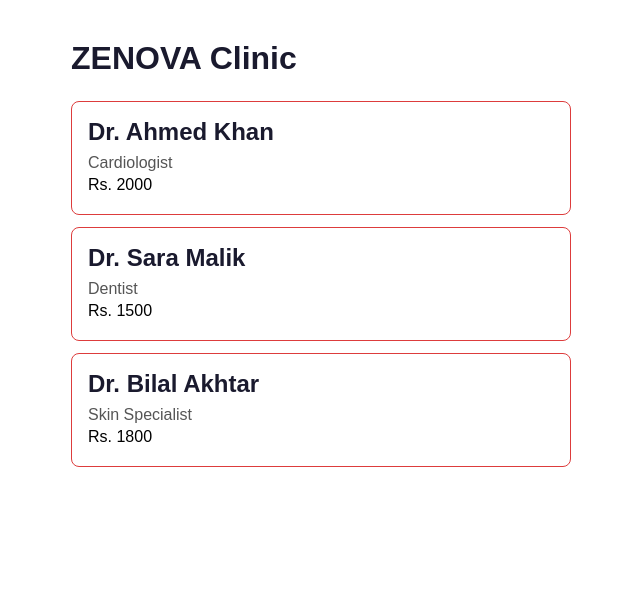
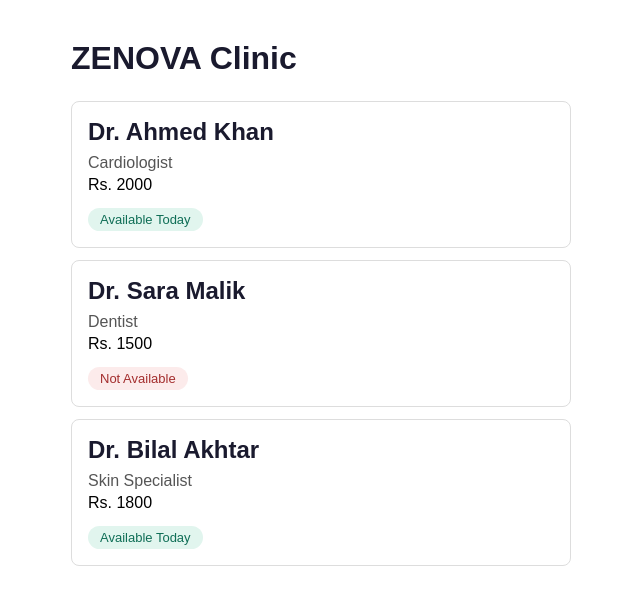
Before and after one commit to umairkhan152024/mern-journey-Practice, a React (Vite) app in the folder doctor-booking/: page / in a window 1280 px wide. Shown: the top 604 px of the page, without its empty margins (319-959 px from the left). Built offline with nearby package versions, Linux system fonts and the light colour scheme.

Commit message:
Chapter 2 : Conditional Rendering

```diff
--- a/doctor-booking/src/App.jsx
+++ b/doctor-booking/src/App.jsx
@@ -1,41 +1,75 @@
 // ============================================
 // FILE: src/App.jsx
-// GOAL: Practice components and props
+// NEW CONCEPT: Conditional rendering
+// We added one new prop: isAvailable (true/false)
+// Based on that we show green or red badge
 // ============================================
 
-// COMPONENT 1 — DoctorCard
-// A component is just a function that returns JSX
-// This component receives 3 props: name, specialty, fee
-// Props are like arguments — we pass data into the component
+function DoctorCard({ name, specialty, fee, isAvailable }) {
+  // isAvailable is a boolean — true or false
+  // We use it to show different badge colors
 
-function DoctorCard({ name, specialty, fee }) {
   return (
-    // One root div — JSX must have one root element
     <div
       style={{
-        border: "1px solid #dd3c3c",
+        border: "1px solid #ddd",
         borderRadius: "8px",
         padding: "16px",
         marginBottom: "12px",
         fontFamily: "sans-serif",
       }}
     >
-      {/* {name} — curly braces show JavaScript value in JSX */}
+      {/* Doctor name */}
       <h2 style={{ margin: "0 0 8px", color: "#1a1a2e" }}>{name}</h2>
 
-      {/* {specialty} — reads the specialty prop */}
+      {/* Specialty */}
       <p style={{ margin: "4px 0", color: "#555" }}>{specialty}</p>
 
-      {/* {fee} — reads the fee number prop */}
+      {/* Fee */}
       <p style={{ margin: "4px 0", fontWeight: "500" }}>Rs. {fee}</p>
+
+      {/* =============================================
+          CONDITIONAL RENDERING
+          isAvailable ? show this : show that
+          if isAvailable is true  → green badge
+          if isAvailable is false → red badge
+          ============================================= */}
+      {isAvailable ? (
+        // true — show green badge
+        <span
+          style={{
+            display: "inline-block",
+            marginTop: "10px",
+            padding: "4px 12px",
+            backgroundColor: "#e1f5ee", // light green
+            color: "#0f6e56", // dark green text
+            borderRadius: "20px",
+            fontSize: "13px",
+            fontWeight: "500",
+          }}
+        >
+          Available Today
+        </span>
+      ) : (
+        // false — show red badge
+        <span
+          style={{
+            display: "inline-block",
+            marginTop: "10px",
+            padding: "4px 12px",
+            backgroundColor: "#fcebeb", // light red
+            color: "#a32d2d", // dark red text
+            borderRadius: "20px",
+            fontSize: "13px",
+            fontWeight: "500",
+          }}
+        >
+          Not Available
+        </span>
+      )}
     </div>
   );
 }
-
-// COMPONENT 2 — App
-// App is the parent component
-// It uses DoctorCard three times with different props
-// Same component — different data — different result
 
 function App() {
   return (
@@ -50,15 +84,28 @@ function App() {
         ZENOVA Clinic
       </h1>
 
-      {/* DoctorCard used 3 times — each with different props */}
-      <DoctorCard name="Dr. Ahmed Khan" specialty="Cardiologist" fee={2000} />
+      {/* isAvailable={true}  → green badge */}
+      <DoctorCard
+        name="Dr. Ahmed Khan"
+        specialty="Cardiologist"
+        fee={2000}
+        isAvailable={true}
+      />
 
-      <DoctorCard name="Dr. Sara Malik" specialty="Dentist" fee={1500} />
+      {/* isAvailable={false} → red badge */}
+      <DoctorCard
+        name="Dr. Sara Malik"
+        specialty="Dentist"
+        fee={1500}
+        isAvailable={false}
+      />
 
+      {/* isAvailable={true}  → green badge */}
       <DoctorCard
         name="Dr. Bilal Akhtar"
         specialty="Skin Specialist"
         fee={1800}
+        isAvailable={true}
       />
     </div>
   );
```
